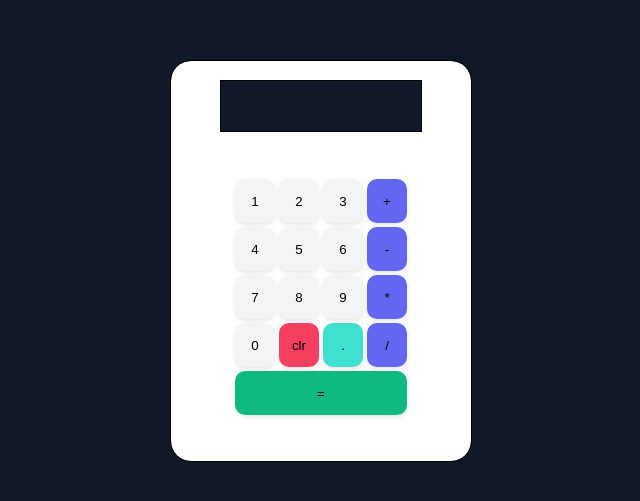
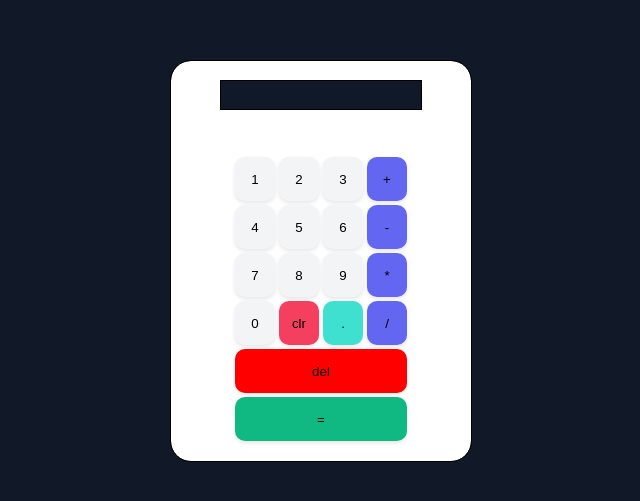
Before and after one commit to usmaanrnadeem/0-to-1, a plain HTML site: page the-odin-project-foundations/project-calculator/index.html in a window 1280 px wide. Shown: the part 199-700 px from the top of the page, without its empty margins (319-959 px from the left). Drawn offline with Linux system fonts and the light colour scheme.

Commit message:
Add a non-functional del button

```diff
--- a/the-odin-project-foundations/project-calculator/index.html
+++ b/the-odin-project-foundations/project-calculator/index.html
@@ -27,6 +27,7 @@
             <button class="clear">clr</button>
             <button class="decimal">.</button>
             <button class="operation">/</button>
+            <button class="del">del</button>
             <button class="equals">=</button>
         </div>
     </div>
--- a/the-odin-project-foundations/project-calculator/style.css
+++ b/the-odin-project-foundations/project-calculator/style.css
@@ -73,6 +73,11 @@ button {
     background-color: turquoise;
 }
 
+.del {
+    width: 256px;
+    background-color: red ;
+}
+
 .equals {
     width: 256px;
     margin-bottom: 20px;
```
